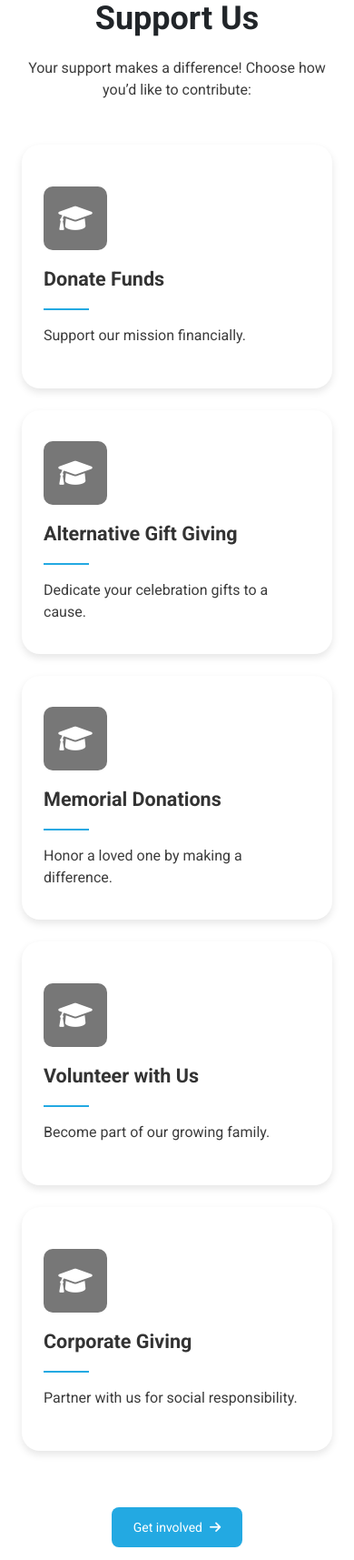
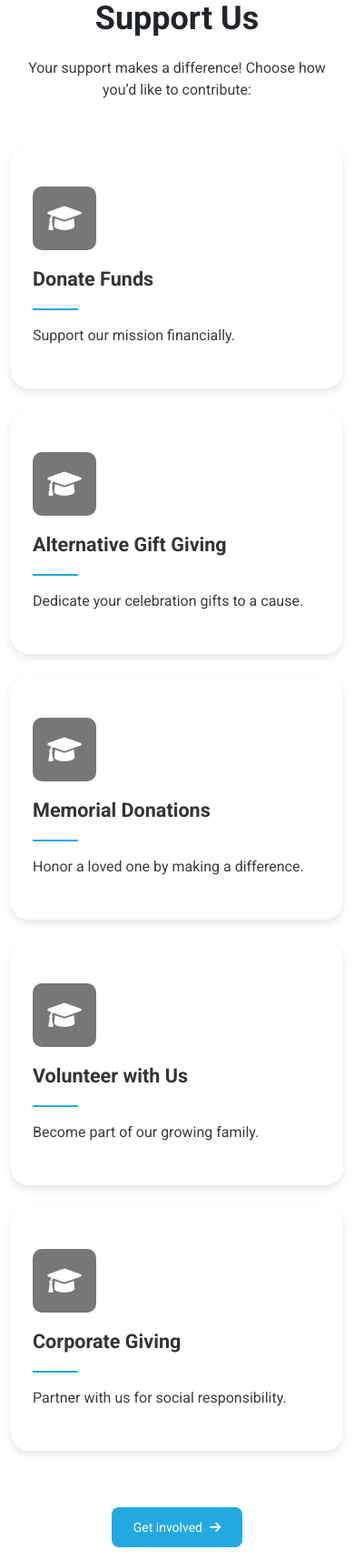
Before and after one commit to kleanthis1996/dikaiomaelpidas, a Django app: page / in a window 390 px wide. Shown: the part 4381-6096 px from the top of the page at 91% size. Run offline with Django 5.2, Linux system fonts and the light colour scheme; parts of the project's set-up code (start-up, migrations or seed data) failed here and were passed over.

Commit message:
Homepage Implementation

```diff
--- a/templates/landing_page/index.html
+++ b/templates/landing_page/index.html
@@ -151,7 +151,7 @@
                         <span class="d-block main-title mt-4 text-center text-lg-start">Get Involved & Support Us</span>
                         <span class="d-block box-details fs-6 mt-3 p-0 text-center text-lg-start">Your support makes a difference! Choose how you’d like to contribute:</span>
                         <div class="row w-100 mx-auto mt-5">
-                            <div class="col-12 col-md-4 mb-4 support-box ps-lg-0 pe-lg-4">
+                            <div class="col-12 col-md-6 col-lg-4 mb-4 support-box p-0 ps-lg-0 pe-lg-4">
                                 <div class="box d-flex flex-column justify-content-center">
                                     <div class="box-icon">
                                         <i class="fa-solid fa-graduation-cap"></i>
@@ -161,7 +161,7 @@
                                     <span class="d-block box-details fs-6 text-start mt-3">Support our mission financially.</span>
                                 </div>
                             </div>
-                            <div class="col-12 col-md-4 mb-4 support-box ps-lg-0 pe-lg-4">
+                            <div class="col-12 col-md-6 col-lg-4 mb-4 support-box p-0 ps-lg-0 pe-lg-4">
                                 <div class="box d-flex flex-column justify-content-center">
                                     <div class="box-icon">
                                         <i class="fa-solid fa-graduation-cap"></i>
@@ -171,7 +171,7 @@
                                     <span class="d-block box-details fs-6 text-start mt-3">Dedicate your celebration gifts to a cause.</span>
                                 </div>
                             </div>
-                            <div class="col-12 col-md-4 mb-4 support-box ps-lg-0">
+                            <div class="col-12 col-md-12 col-lg-4 mb-4 support-box p-0 ps-lg-0">
                                 <div class="box d-flex flex-column justify-content-center">
                                     <div class="box-icon">
                                         <i class="fa-solid fa-graduation-cap"></i>
@@ -183,7 +183,7 @@
                             </div>
                         </div>
                         <div class="row w-100 mx-auto">
-                            <div class="col-12 col-md-6 mb-4 support-box ps-lg-0 pe-lg-2">
+                            <div class="col-12 col-md-6 mb-4 support-box p-0 ps-lg-0 pe-lg-2">
                                 <div class="box d-flex flex-column justify-content-center">
                                     <div class="box-icon">
                                         <i class="fa-solid fa-graduation-cap"></i>
@@ -193,7 +193,7 @@
                                     <span class="d-block box-details fs-6 text-start mt-3">Become part of our growing family.</span>
                                 </div>
                             </div>
-                            <div class="col-12 col-md-6 mb-4 support-box ps-lg-3">
+                            <div class="col-12 col-md-6 mb-4 support-box p-0 ps-lg-3">
                                 <div class="box d-flex flex-column justify-content-center">
                                     <div class="box-icon">
                                         <i class="fa-solid fa-graduation-cap"></i>
```
